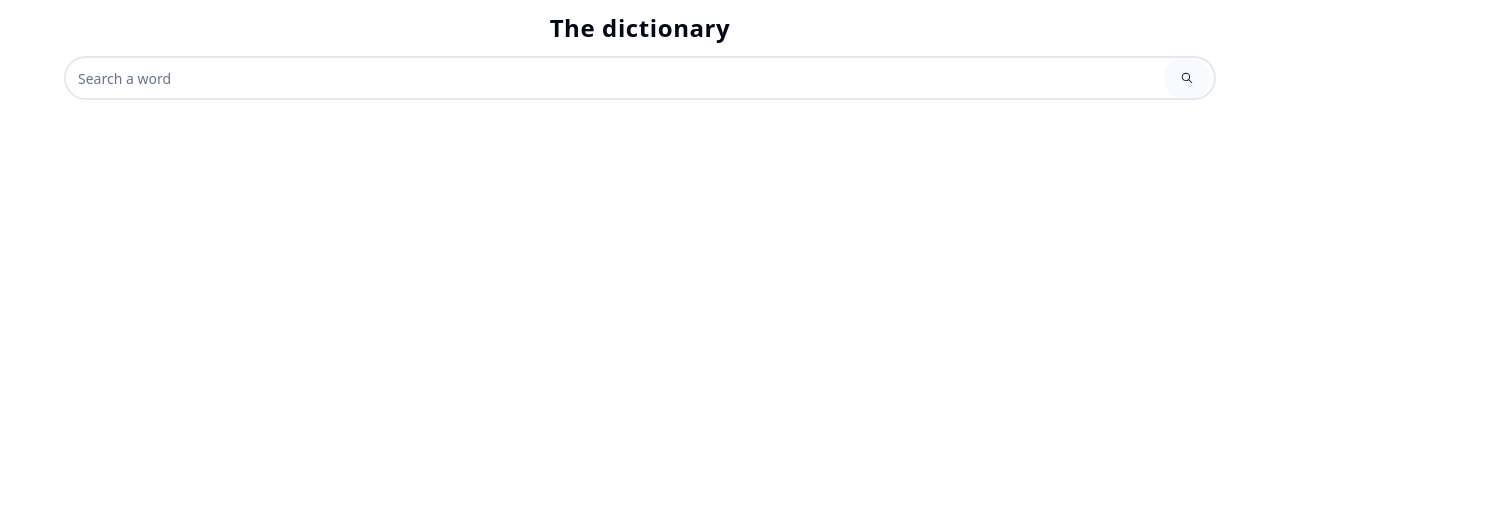
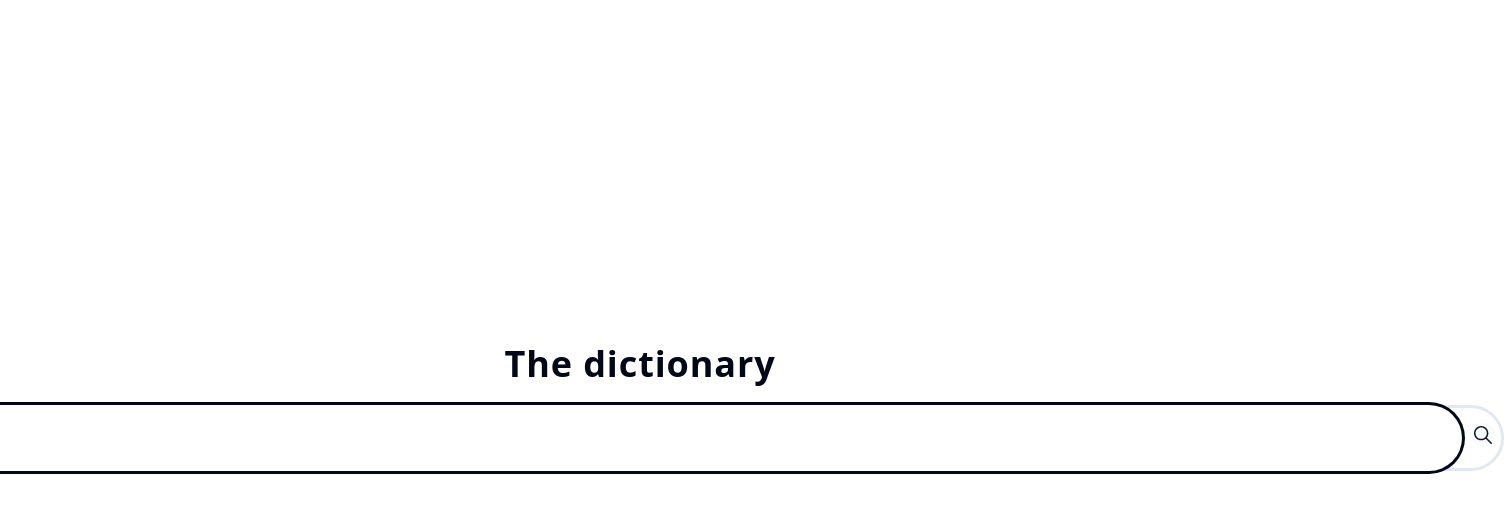
Before and after one commit to imharsha02/the-dictionary, a React (Create React App) app: page / in a window 1280 px wide. Shown: the top 512 px of the page, 1504 px wide, since content can reach past the window. Built offline with nearby package versions, Linux system fonts and the light colour scheme; the HTML template or start-up script is replaced by a standard one.

Commit message:
Searchbar is animated

```diff
--- a/src/@/components/ui/button.tsx
+++ b/src/@/components/ui/button.tsx
@@ -9,9 +9,9 @@ const buttonVariants = cva(
   {
     variants: {
       variant: {
-        default: "bg-primary text-primary-foreground hover:bg-primary/90",
+        default: "bg-primary text-primary-foreground",
         destructive:
-          "bg-destructive text-destructive-foreground hover:bg-destructive/90",
+          "bg-destructive text-destructive-foreground",
         outline:
           "border border-input bg-background hover:bg-accent hover:text-accent-foreground",
         secondary:
--- a/src/App.tsx
+++ b/src/App.tsx
@@ -20,7 +20,7 @@ import { TypographyLarge } from "./@/components/ui/TypographyLarge";
 import { Button } from "./@/components/ui/button";
 import { TypographySmall } from "./@/components/ui/TypographySmall";
 import { TypographyList } from "./@/components/ui/TypographyList";
-import {motion} from 'framer-motion'
+import { motion } from "framer-motion";
 
 interface Definition {
   definition: string;
@@ -38,6 +38,7 @@ interface WordDetails {
 }
 
 const App = () => {
+  const [isSearchClicked,setIsSearchClicked] = useState(false);
   const [wordDetails, setWordDetails] = useState<WordDetails[] | null>(null);
   const [searchedWord, setSearchedWord] = useState("");
   const [loading, setLoading] = useState(false);
@@ -94,10 +95,10 @@ const App = () => {
     }
   }
   return (
-    <inputContext.Provider value={{ searchedWord, setSearchedWord }}>
+    <inputContext.Provider value={{ searchedWord, setSearchedWord, isSearchClicked,setIsSearchClicked }}>
       {/* Container div */}
       <div className="max-w-6xl mx-auto">
-        <motion.div>
+        <motion.div animate = {isSearchClicked || searchedWord !== ""?{y:0, scale:1}:{y:350, scale:1.5}} initial={{y:350, scale:1.5}} transition={{type:"spring", stiffness:50}}>
           <Header />
           {/* Rendering history */}
           <div className="flex items-center my-4 space-x-2">
@@ -107,7 +108,7 @@ const App = () => {
             {/* List of words fetched from local storage as buttons */}
             {history.map((word) => (
               <Button
-                className="rounded-full border shadow-sm bg-primary-foreground text-primary hover:text-primary-foreground"
+                className="rounded-full hover:scale-110 border shadow-sm bg-primary-foreground text-primary transition"
                 onClick={() => {
                   setSearchedWord(word);
                 }}
--- a/src/components/Searchbar.tsx
+++ b/src/components/Searchbar.tsx
@@ -1,22 +1,31 @@
 import { IoIosSearch } from "react-icons/io";
-import {motion} from 'framer-motion'
-import { Button } from "../@/components/ui/button";
+import { motion } from "framer-motion";
 import { useContext } from "react";
 import { inputContext } from "../inputContext";
-import { useState } from "react";
+import { useState, useEffect, useRef } from "react";
 const Searchbar = () => {
-  const { setSearchedWord } = useContext(inputContext);
+  const inputRef = useRef<HTMLInputElement>(null);
+  const { searchedWord, setSearchedWord, setIsSearchClicked } = useContext(inputContext);
   const [searchingWord, setSearchingWord] = useState<string>("");
   const handleSearchChange = (e: React.ChangeEvent<HTMLInputElement>) => {
     setSearchingWord(e.target.value);
   };
+  useEffect(() => {
+    if (inputRef.current) {
+      inputRef.current.focus();
+    }
+  }, []);
   const handleSearch = () => {
     setSearchedWord(searchingWord);
+    if (searchedWord !== "") {
+      setIsSearchClicked(true);
+    }
   };
   return (
     <div className="rounded-full border-2 space-x-2 flex items-center pr-1">
       {/* Input field */}
       <motion.input
+        ref={inputRef}
         className="flex h-10 w-full rounded-full focus:outline-none border-none bg-background px-3 py-2 text-sm ring-offset-background file:border-0 file:bg-transparent file:text-sm file:font-medium placeholder:text-muted-foreground focus-visible:outline-none focus-visible:ring-2 focus-visible:ring-ring focus-visible:ring-offset-2 disabled:cursor-not-allowed disabled:opacity-50"
         onChange={handleSearchChange}
         required
@@ -24,13 +33,13 @@ const Searchbar = () => {
       />
       {/* Search icon button*/}
       <div className="h-full">
-        <Button
+        <motion.button
           className="text-primary rounded-3xl bg-primary-foreground hover:bg-primary-foreground transition"
           title="Search"
           onClick={handleSearch}
         >
           <IoIosSearch />
-        </Button>
+        </motion.button>
       </div>
     </div>
   );
--- a/src/inputContext.tsx
+++ b/src/inputContext.tsx
@@ -3,9 +3,13 @@ import { createContext, Dispatch, SetStateAction } from "react";
 interface InputContextType {
   searchedWord: string;
   setSearchedWord: Dispatch<SetStateAction<string>>;
+  isSearchClicked:boolean;
+  setIsSearchClicked:Dispatch<SetStateAction<boolean>>;
 }
 
 export const inputContext = createContext<InputContextType>({
+  isSearchClicked:false,
+  setIsSearchClicked:() => {},
   searchedWord: "",
   setSearchedWord: () => {},
 });
```
